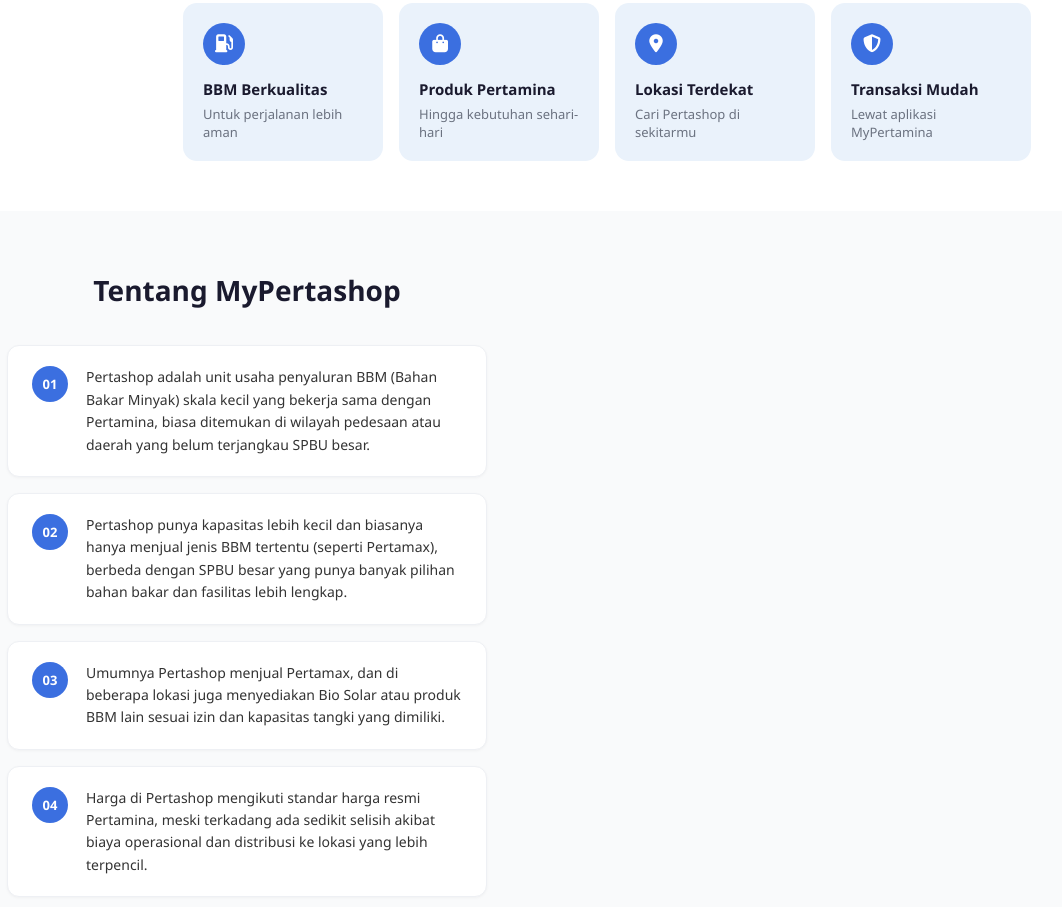
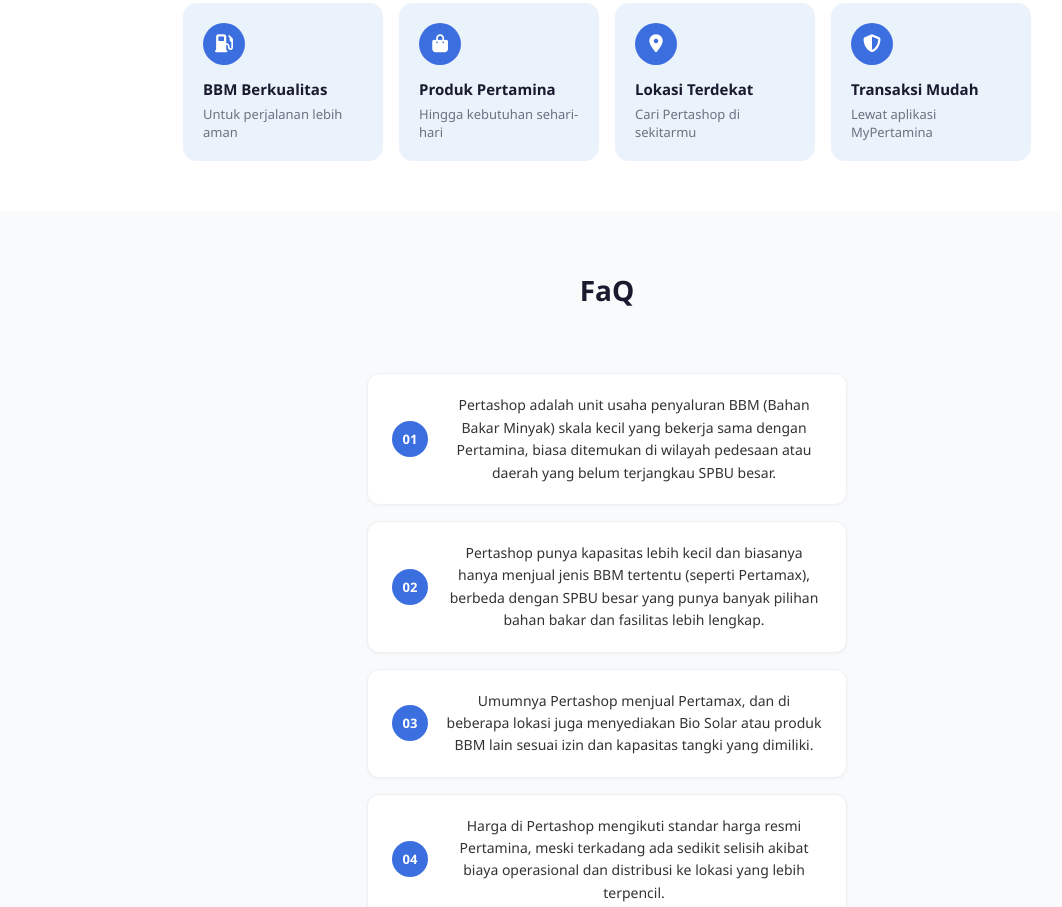
Before and after one commit to Aksha-Raka/MyPertashop, a plain HTML site: page index.html in a window 1280 px wide. Shown: the part 487-1394 px from the top of the page, without its empty margins (33-1095 px from the left). Drawn offline with Linux system fonts and the light colour scheme.

Commit message:
Fixing Ui bug

```diff
--- a/css/main.css
+++ b/css/main.css
@@ -209,6 +209,11 @@
 }
 
 #tentang-kami {
+    justify-content: center;
+    text-align: center;
+    display: flex;
+    flex-direction: column;
+    align-items: center;
     padding: 60px 40px;
     background-color: #f9fafb;
 }
@@ -216,21 +221,24 @@
 .Judul-Foq {
     font-size: 28px;
     font-weight: 800;
+    display: flex;
+    justify-content: center;
     color: #1a1a2e;
-    margin-bottom: 36px;
+    margin-bottom: 64px;
     text-align: center;
 }
 
 .faq-list {
     display: grid;
     gap: 16px;
-    max-width: 900px;
+    max-width: 650px;
     margin: 0 auto;
 }
 
 .faq-item {
     display: flex;
-    align-items: flex-start;
+    align-items: center;
+    text-align: center;
     gap: 18px;
     background-color: #ffffff;
     border: 1px solid #eef0f4;
--- a/index.html
+++ b/index.html
@@ -64,7 +64,7 @@
 
     <section id="tentang-kami">
     <div class="container">
-        <h2 class="Judul-Foq">Tentang MyPertashop</h2>
+        <h2 class="Judul-Foq">FaQ</h2>
         <div class="faq-list">
             <div class="faq-item">
                 <span class="faq-number">01</span>
@@ -100,7 +100,7 @@
             </div>
         </div>
     </div>
-</section>
+    </section>
 
 
     <script src="js/main.js"></script>
```
